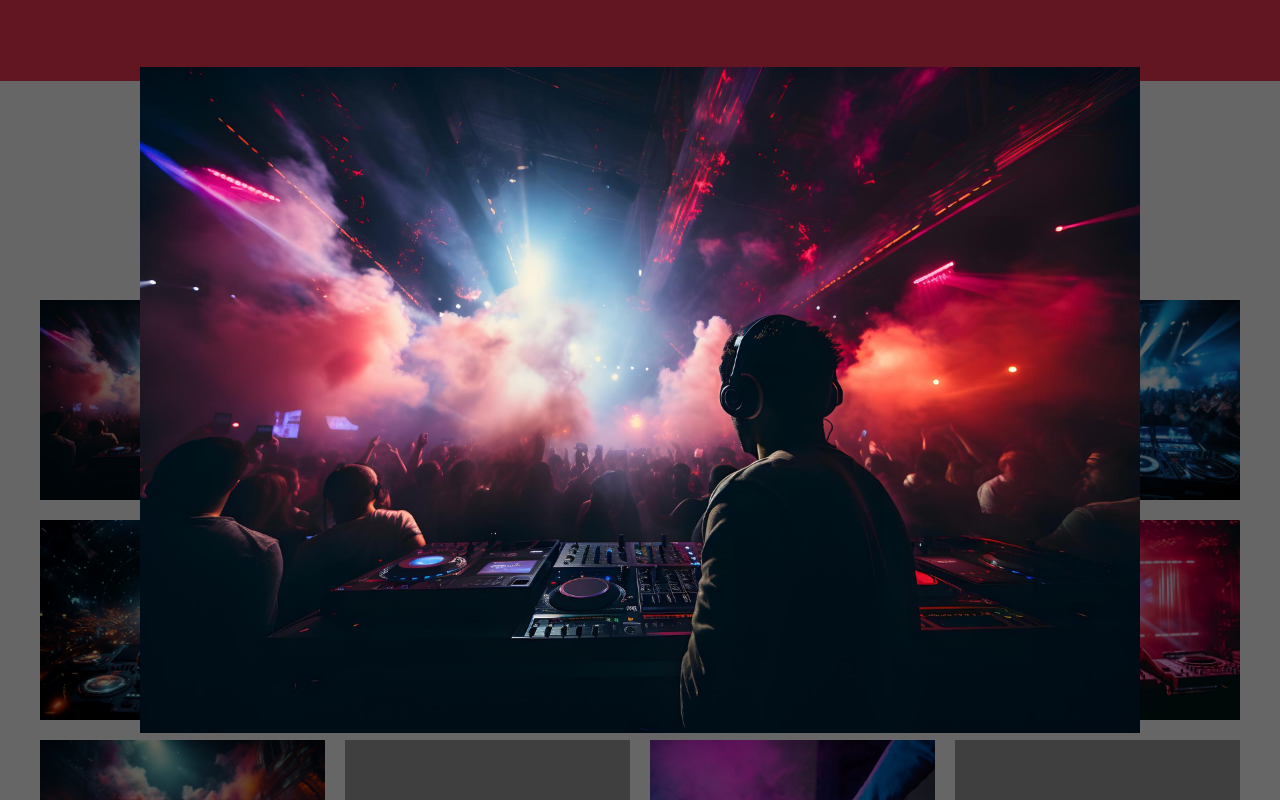
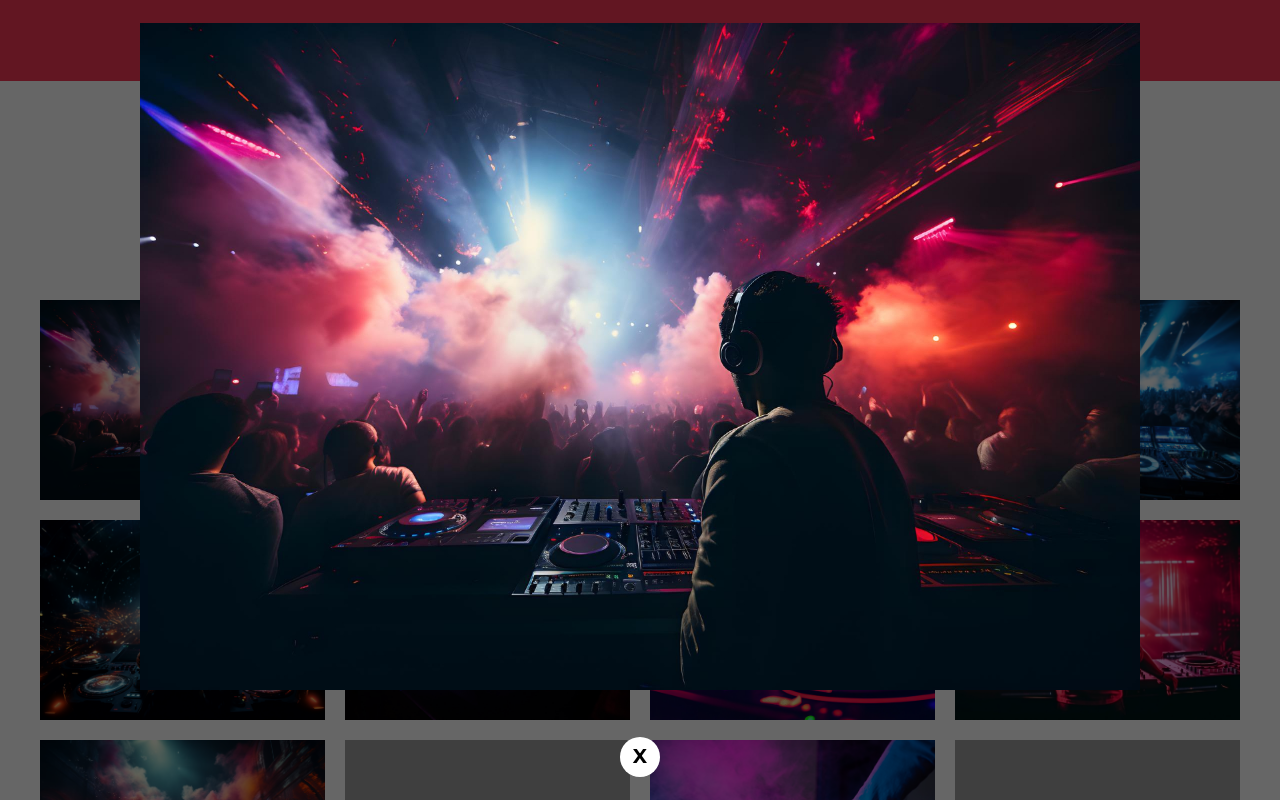
Before and after one commit to LuisMariscalDev/festival, a website: page index.html in a window 1280 px wide. Both pictures are taken after a click on the picture 182 px from the left and 3253 px from the top of the page. Shown: the part 2853-3653 px from the top of the page. Drawn offline with nearby package versions, Linux system fonts and the light colour scheme; files that its build step writes are made by us from their sources; grey boxes are pictures that could not be loaded.

Commit message:
ending the modal

```diff
--- a/src/js/app.js
+++ b/src/js/app.js
@@ -29,7 +29,15 @@ function mostrarImagen(i) {
     const modal = document.createElement('DIV');
     modal.classList.add('modal');
     modal.onclick = cerrarModal;
-    modal.appendChild(imagen)
+
+    // Botón cerrar modal
+    const cerrarModalBtn = document.createElement('BUTTON');
+    cerrarModalBtn.textContent = 'X';
+    cerrarModalBtn.classList.add('btn-cerrar');
+    cerrarModalBtn.onclick = cerrarModal;
+
+    modal.appendChild(imagen);
+    modal.appendChild(cerrarModalBtn);
 
     // Agregar al HTML
     const body = document.querySelector('body');
--- a/src/scss/layout/_galeria.scss
+++ b/src/scss/layout/_galeria.scss
@@ -41,6 +41,18 @@
     }
 }
 
+.btn-cerrar {
+    width: 4rem;
+    height: 4rem;
+    border-radius: 50%;
+    background-color: v.$blanco;
+    cursor: pointer;
+    border: none;
+    font-weight: 700;
+    display: grid;
+    place-items: center;
+}
+
 @keyframes fadeIn {
     0% {
         opacity: 0;
```
